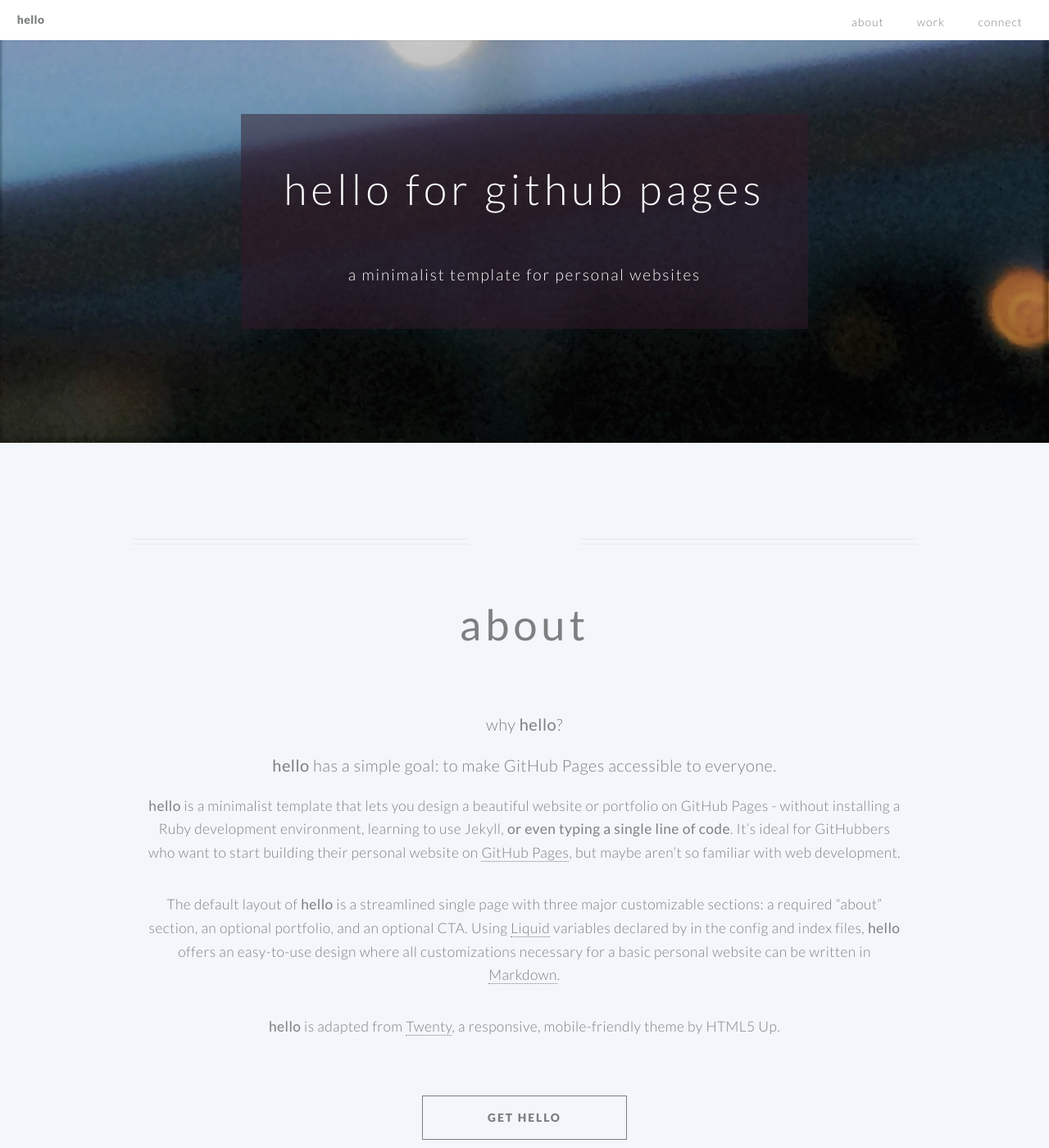
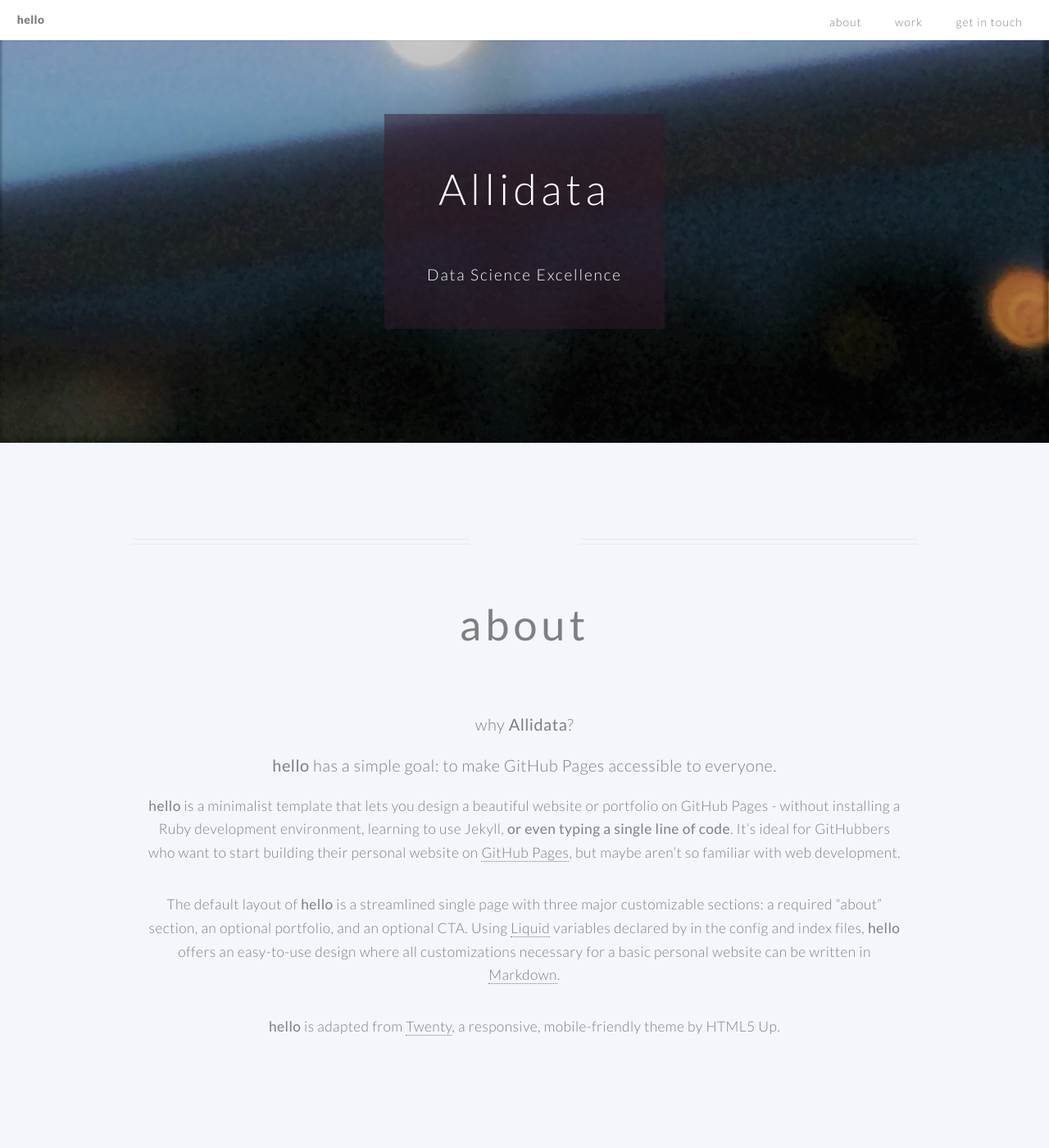
Before and after one commit to Allidata/Allidata.github.io, a Jekyll site: the page built from index.md, in a window 1280 px wide and 1400 px high. Shown: the whole window at 82% size. Built offline with Jekyll 4.4.1, drawn with Linux system fonts in a browser that asks for light colours; some of the changed text lies outside the part shown.

Commit message:
index changes

```diff
--- a/index.md
+++ b/index.md
@@ -4,8 +4,8 @@ layout: hello-default
 # using Markdown language, you can customize the following variables!
 
 # these variables are required -------------------------------
-banner_title: hello for github pages
-banner_subtitle: a minimalist template for personal websites
+banner_title: Allidata
+banner_subtitle: Data Science Excellence
 background_image: /images/background.jpeg
 
 # all of the following variables are optional -----------------
@@ -15,15 +15,15 @@ page_url: /hello # only include this variable if you aren't building the page to
 favicon: /assets/ico/favicon.ico
 
 # social media
-twitter_username: notsaragong # # your twitter handle
-github_username:  saragong # your github username
-linkedin: saragong # the part after ("https://www.linkedin.com/in/...")
+twitter_username:  # # your twitter handle
+github_username:  Allidata # your github username
+linkedin:  # the part after ("https://www.linkedin.com/in/...")
 # facebook_username: <-- your facebook username (the part after "https://www.facebook.com/...")
 # google_analytics: <-- your google analytics Tracking ID
 
 # By declaring these variables, you can include a button that links to an external website or to media.
-about_button: https://github.com/saragong/hello # the link
-about_button_label: get hello # the label on the button
+about_button:  # the link
+about_button_label: Medium # the label on the button
 
 # optional portfolio section ------------------------------------------
 
@@ -35,14 +35,14 @@ portfolio_description: you can include a portfolio showcasing your work and orga
 # optional CTA section --------------------------------------------------
 
 # By declaring these variables, you can include a CTA section.
-cta: connect # the heading for your CTA section
-cta_description: questions, comments, or concerns? please don't hesitate to reach out. # a description to be desplayed below the heading and above the content
+cta: Get in touch # the heading for your CTA section
+cta_description: We'd love to hear from you # a description to be desplayed below the heading and above the content
 cta_button: mailto:saragong@usc.edu # a link to an external website or to media
 cta_button_label: contact # the label on the button
 
 ---
 [//]: # (write a bit about yourself here)
-### why **hello**?
+### why **Allidata**?
 
 ### **hello** has a simple goal: to make GitHub Pages accessible to everyone.
 
```
